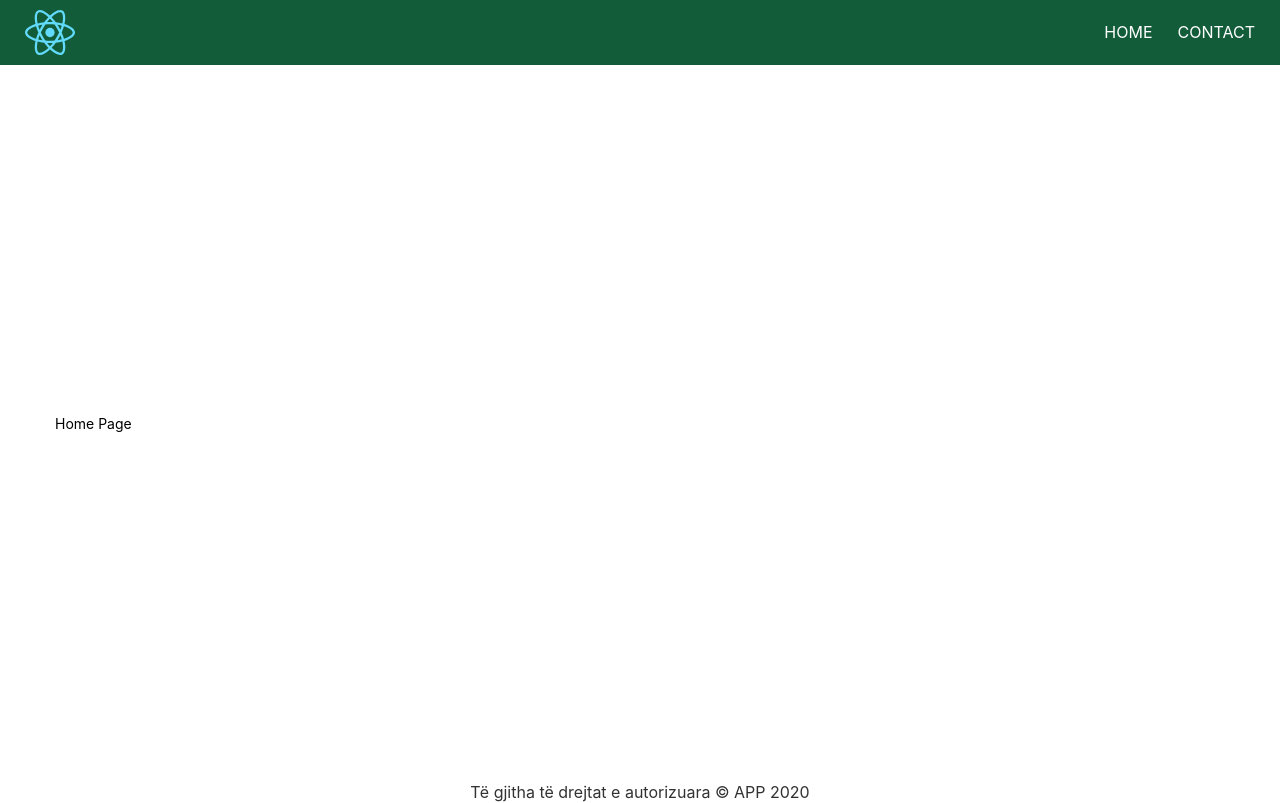
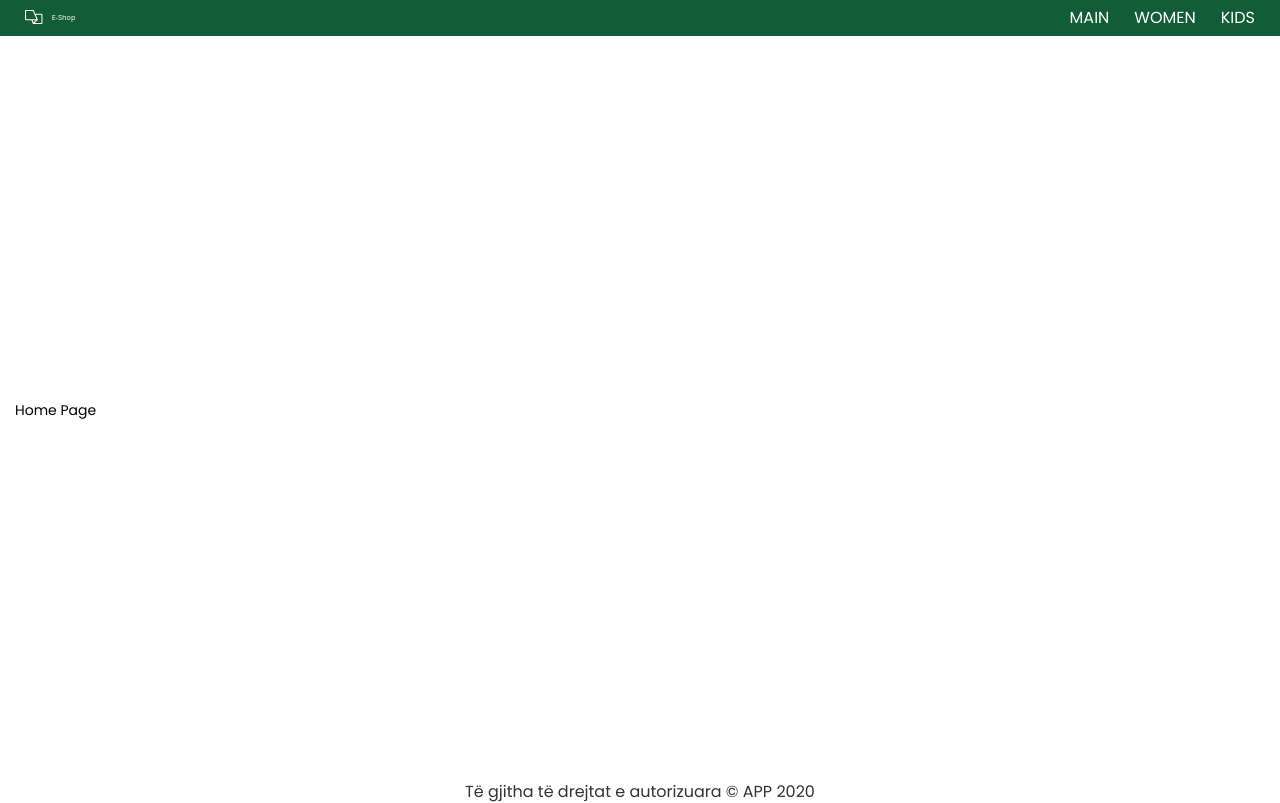
Before and after one commit to shpetimsedolli/eShop, a React (Create React App) app: page / in a window 1280 px wide. Built offline with nearby package versions, Linux system fonts and the light colour scheme.

Commit message:
Add fonts and fix grid

```diff
--- a/public/index.html
+++ b/public/index.html
@@ -10,6 +10,11 @@
       content="Web site created using create-react-app"
     />
     <link rel="apple-touch-icon" href="%PUBLIC_URL%/logo192.png" />
+    <link
+      href="https://fonts.googleapis.com/css2?family=Poppins:ital,wght@0,100;0,200;0,300;0,400;0,500;0,600;1,100;1,200;1,300;1,400;1,500&display=swap"
+      rel="stylesheet"
+    />
+
     <!--
       manifest.json provides metadata used when your web app is installed on a
       user's mobile device or desktop. See https://developers.google.com/web/fundamentals/web-app-manifest/
--- a/src/assets/styles/_grid.scss
+++ b/src/assets/styles/_grid.scss
@@ -22,13 +22,13 @@
 }
 
 //WILDCARD SELECTOR FOR COLUMNS
-[class*='column-'] {
+[class*="column-"] {
   float: left;
   min-height: 1px;
 }
 
 .has_gutter {
-  [class*='column-'] {
+  [class*="column-"] {
     padding: 0 $gutter/2;
   }
 }
@@ -56,7 +56,7 @@
     max-width: 970px;
   }
   @include desktop {
-    max-width: 1200px;
+    max-width: 1310px;
   }
 }
 
@@ -159,8 +159,7 @@ main {
 }
 
 body {
-  font-family: BlinkMacSystemFont, -apple-system, Segoe UI, Roboto, Helvetica,
-    Arial, sans-serif;
+  font-family: "Poppins", sans-serif;
   font-size: 14px;
   color: black;
   position: relative;
@@ -171,12 +170,10 @@ input,
 textarea,
 select,
 option {
-  font-family: BlinkMacSystemFont, -apple-system, Segoe UI, Roboto, Helvetica,
-    Arial, sans-serif;
+  font-family: "Poppins", sans-serif;
   opacity: 1;
   @include placeholder {
-    font-family: BlinkMacSystemFont, -apple-system, Segoe UI, Roboto, Helvetica,
-      Arial, sans-serif;
+    ffont-family: "Poppins", sans-serif;
     opacity: 1;
     font-size: 14px;
     color: black;
@@ -240,7 +237,7 @@ samp {
 
 pre {
   background: #eee;
-  font-family: 'Courier 10 Pitch', Courier, monospace;
+  font-family: "Courier 10 Pitch", Courier, monospace;
   font-size: 15px;
   font-size: 0.9375rem;
   line-height: 1.6;
@@ -254,7 +251,7 @@ code,
 kbd,
 tt,
 var {
-  font-family: Monaco, Consolas, 'Andale Mono', 'DejaVu Sans Mono', monospace;
+  font-family: Monaco, Consolas, "Andale Mono", "DejaVu Sans Mono", monospace;
   font-size: 15px;
   font-size: 0.9375rem;
 }
@@ -353,7 +350,7 @@ big {
 
 /* Do not show the outline on the skip link target. */
 
-#main[tabindex='-1']:focus {
+#main[tabindex="-1"]:focus {
   outline: 0;
 }
 
--- a/src/components/Header/Header.tsx
+++ b/src/components/Header/Header.tsx
@@ -1,7 +1,7 @@
 import React from 'react';
 import { Link } from "react-router-dom";
 
-import logo from './../../assets/images/logo.svg';
+import logo from './../../assets/images/logo-white.svg';
 
 //styles
 import "./Header.scss"
@@ -9,11 +9,14 @@ import "./Header.scss"
 export const Header = () => {
     return (
         <div className="Header">
-            <img src={logo} alt="Logo" className="logo" />
+            <Link to="/">
+                <img src={logo} alt="Logo" className="logo" />
+            </Link>
             <nav className="nav_wrapper">
                 <ul>
-                    <li><Link to="/">Home</Link></li>
-                    <li><Link to="/contact">Contact</Link></li>
+                    <li><Link to="/">Main</Link></li>
+                    <li><Link to="/contact">Women</Link></li>
+                    <li><Link to="/contact">Kids</Link></li>
                 </ul>
             </nav>
         </div>
```
Also changed, not shown: src/assets/images/logo-white.svg (added), src/assets/images/logo.svg (deleted).
